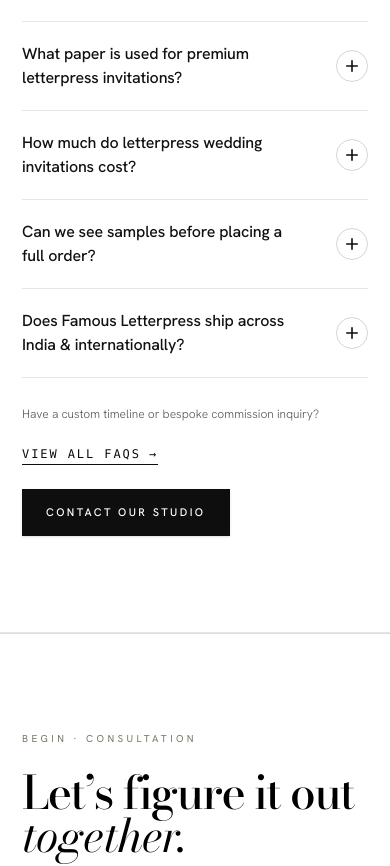
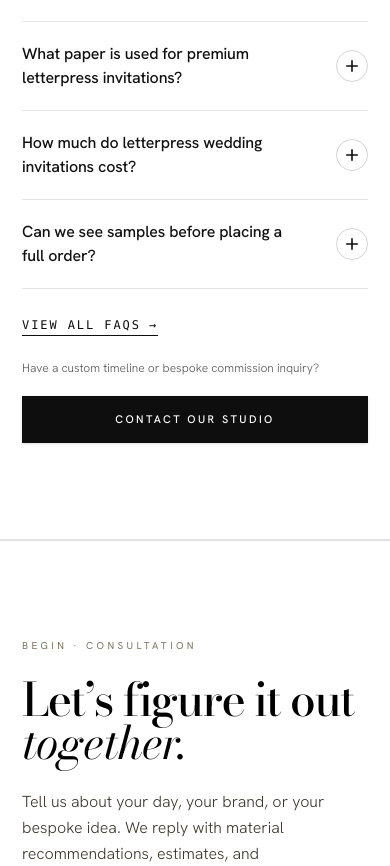
Before and after one commit to khiasu/FamousLetterPress, a Next.js app: page / in a window 390 px wide. Shown: the part 7169-8035 px from the top of the page. Built offline with nearby package versions, Linux system fonts and the light colour scheme.

Commit message:
feat: hide last FAQ on mobile and reorder bottom CTAs

```diff
--- a/src/components/home/HomeFAQSection.tsx
+++ b/src/components/home/HomeFAQSection.tsx
@@ -86,12 +86,15 @@ export function HomeFAQSection() {
 
         {/* Full-width Accordion */}
         <div className="w-full border-t border-[#E5E5E5]">
-          {TOP_FAQS.map((faq) => {
+          {TOP_FAQS.map((faq, idx) => {
             const isOpen = openId === faq.id;
+            const isLast = idx === TOP_FAQS.length - 1;
             return (
               <div
                 key={faq.id}
-                className="border-b border-[#E5E5E5] transition-colors"
+                className={`border-b border-[#E5E5E5] transition-colors ${
+                  isLast ? "hidden sm:block" : ""
+                }`}
               >
                 <button
                   type="button"
@@ -142,16 +145,16 @@ export function HomeFAQSection() {
           })}
         </div>
 
-        {/* Bottom Actions: View all FAQs + Contact */}
-        <div className="pt-7 sm:pt-8 flex flex-col sm:flex-row sm:items-center justify-between gap-6">
-          <p className="text-xs sm:text-sm text-[#555] font-light">
+        {/* Bottom Actions: View all FAQs (1st on mobile) -> Timeline inquiry (2nd on mobile) -> Contact CTA (3rd on mobile) */}
+        <div className="pt-7 sm:pt-8 flex flex-col sm:flex-row sm:items-center justify-between gap-5 sm:gap-6">
+          <p className="text-xs sm:text-sm text-[#555] font-light order-2 sm:order-1 pt-1 sm:pt-0">
             Have a custom timeline or bespoke commission inquiry?
           </p>
 
-          <div className="flex flex-wrap items-center gap-6">
+          <div className="contents sm:flex sm:items-center sm:gap-6 sm:order-2">
             <Link
               href="/faq"
-              className="inline-flex items-center gap-2 text-xs font-mono uppercase tracking-[0.16em] text-black hover:opacity-60 transition-opacity border-b border-black pb-0.5"
+              className="inline-flex items-center gap-2 text-xs font-mono uppercase tracking-[0.16em] text-black hover:opacity-60 transition-opacity border-b border-black pb-0.5 self-start order-1 sm:order-none"
             >
               <span>View all FAQs</span>
               <span aria-hidden="true">&rarr;</span>
@@ -161,7 +164,7 @@ export function HomeFAQSection() {
               href="https://wa.me/919862800000?text=Hello%20Famous%20Letterpress%2C%20I%20would%20like%20to%20enquire%20about..."
               target="_blank"
               rel="noopener noreferrer"
-              className="inline-flex items-center justify-center px-6 sm:px-7 py-3.5 bg-black text-white hover:bg-[#222] transition-colors rounded-none text-[11px] uppercase tracking-[0.22em] font-sans font-medium whitespace-nowrap shadow-sm"
+              className="inline-flex items-center justify-center px-6 sm:px-7 py-3.5 bg-black text-white hover:bg-[#222] transition-colors rounded-none text-[11px] uppercase tracking-[0.22em] font-sans font-medium whitespace-nowrap shadow-sm order-3 sm:order-none text-center"
             >
               Contact our studio
             </a>
```
